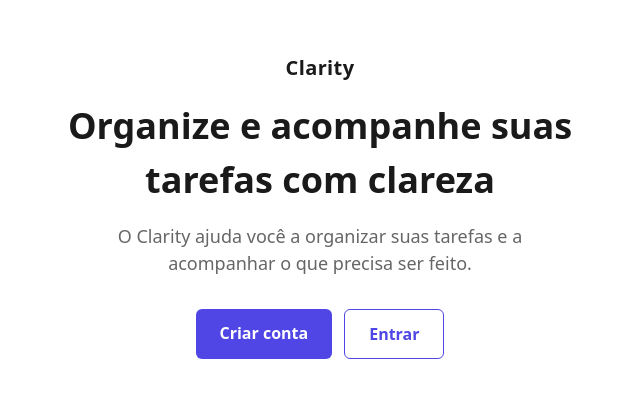
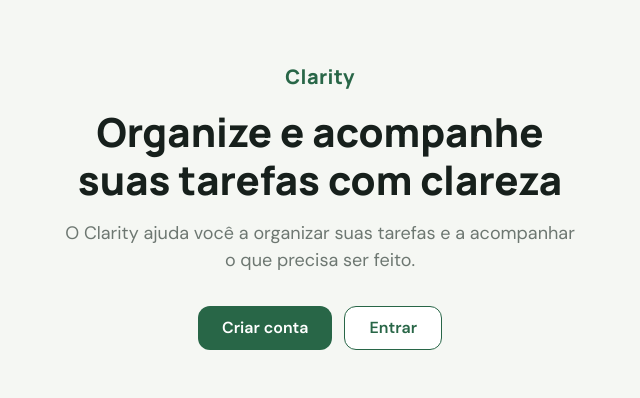
Before and after one commit to juniormps/clarity, a React (Vite) app in the folder client/: page / in a window 1280 px wide. Shown: the part 194-592 px from the top of the page, without its empty margins (320-960 px from the left). Built offline with nearby package versions, Linux system fonts and the light colour scheme; no server answers.

Commit message:
style(home): aplica design tokens e tipografia à landing page
- adiciona tokens globais de cor, espaçamento, raio, sombra e tipografia
- carrega fontes DM Sans e Manrope via Google Fonts
- refatora HomePage para consumir os tokens
- melhora foco visível e suporte a prefers-reduced-motion

```diff
--- a/client/index.html
+++ b/client/index.html
@@ -4,6 +4,12 @@
     <meta charset="UTF-8" />
     <meta name="viewport" content="width=device-width, initial-scale=1.0" />
     <title>Clarity</title>
+    <link rel="preconnect" href="https://fonts.googleapis.com" />
+    <link rel="preconnect" href="https://fonts.gstatic.com" crossorigin />
+    <link
+      href="https://fonts.googleapis.com/css2?family=DM+Sans:wght@400;500;600;700&family=Manrope:wght@600;700;800&display=swap"
+      rel="stylesheet"
+    />
   </head>
   <body>
     <div id="root"></div>
--- a/client/src/index.css
+++ b/client/src/index.css
@@ -1,3 +1,63 @@
+:root {
+  /* Cores de texto e superfícies */
+  --color-text: #17201c;
+  --color-text-muted: #6d7771;
+  --color-text-placeholder: #9aa49e;
+  --color-border: #dfe5df;
+  --color-surface: #ffffff;
+  --color-background: #f5f7f3;
+
+  /* Cores da marca */
+  --color-primary: #286647;
+  --color-primary-dark: #1e4e37;
+  --color-primary-soft: #e8f2eb;
+  --color-accent: #ef7d67;
+
+  /* Estados */
+  --color-error: #b91c1c;
+
+  /* Foco */
+  --color-focus-ring: rgba(40, 102, 71, 0.3);
+  --focus-ring: 3px solid var(--color-focus-ring);
+  --focus-ring-offset: 3px;
+
+  /* Tipografia */
+  --font-body: "DM Sans", system-ui, -apple-system, BlinkMacSystemFont,
+    "Segoe UI", Roboto, sans-serif;
+  --font-heading: "Manrope", "DM Sans", system-ui, sans-serif;
+
+  /* Escala de espaçamento (base 4px) */
+  --space-1: 4px;
+  --space-2: 8px;
+  --space-3: 12px;
+  --space-4: 16px;
+  --space-5: 20px;
+  --space-6: 24px;
+  --space-8: 32px;
+  --space-10: 40px;
+  --space-12: 48px;
+  --space-16: 64px;
+  --space-20: 80px;
+
+  /* Raios de borda */
+  --radius-sm: 8px;
+  --radius-md: 12px;
+  --radius-lg: 16px;
+  --radius-pill: 999px;
+
+  /* Sombras */
+  --shadow-card: 0 18px 50px rgba(34, 55, 43, 0.08);
+
+  /* Controles */
+  --control-min-height: 44px;
+  --control-radius: var(--radius-md);
+  --control-transition: 150ms ease;
+
+  /* Layout */
+  --content-max-width: 1080px;
+  --page-gutter: var(--space-4);
+}
+
 *,
 *::before,
 *::after {
@@ -7,20 +67,49 @@
 }
 
 html {
-  font-family: system-ui, -apple-system, BlinkMacSystemFont, 'Segoe UI', Roboto,
-    Oxygen, Ubuntu, Cantarell, sans-serif;
-  line-height: 1.5;
-  -webkit-font-smoothing: antialiased;
-  -moz-osx-font-smoothing: grayscale;
+  min-width: 320px;
+  -webkit-text-size-adjust: 100%;
 }
 
 body {
   min-height: 100vh;
-  background-color: #ffffff;
-  color: #1a1a1a;
+  font-family: var(--font-body);
+  line-height: 1.5;
+  -webkit-font-smoothing: antialiased;
+  -moz-osx-font-smoothing: grayscale;
+  color: var(--color-text);
+  background-color: var(--color-background);
+}
+
+button,
+input,
+textarea,
+select {
+  font: inherit;
+  color: inherit;
+}
+
+input::placeholder,
+textarea::placeholder {
+  color: var(--color-text-placeholder);
+}
+
+button:not(:disabled) {
+  cursor: pointer;
 }
 
 :focus-visible {
-  outline: 2px solid #4f46e5;
-  outline-offset: 2px;
+  outline: var(--focus-ring);
+  outline-offset: var(--focus-ring-offset);
 }
+
+@media (prefers-reduced-motion: reduce) {
+  *,
+  *::before,
+  *::after {
+    scroll-behavior: auto !important;
+    transition-duration: 0.01ms !important;
+    animation-duration: 0.01ms !important;
+    animation-iteration-count: 1 !important;
+  }
+}
--- a/client/src/pages/HomePage.module.css
+++ b/client/src/pages/HomePage.module.css
@@ -4,53 +4,86 @@
   align-items: center;
   justify-content: center;
   min-height: 100vh;
-  padding: 2rem;
+  padding: var(--space-8) var(--page-gutter);
   text-align: center;
 }
 
 .brand {
+  font-family: var(--font-heading);
   font-size: 1.25rem;
-  font-weight: 700;
+  font-weight: 800;
   letter-spacing: 0.02em;
-  margin-bottom: 1rem;
+  color: var(--color-primary);
+  margin-bottom: var(--space-4);
 }
 
 .title {
-  font-size: 2.25rem;
-  font-weight: 700;
+  font-family: var(--font-heading);
+  font-size: 2rem;
+  font-weight: 800;
+  line-height: 1.2;
   max-width: 32rem;
-  margin-bottom: 1rem;
+  margin-bottom: var(--space-4);
 }
 
 .description {
   font-size: 1.125rem;
-  color: #666;
+  color: var(--color-text-muted);
   max-width: 32rem;
-  margin-bottom: 2rem;
+  margin-bottom: var(--space-8);
 }
 
 .actions {
   display: flex;
-  flex-wrap: wrap;
-  justify-content: center;
-  gap: 0.75rem;
+  flex-direction: column;
+  width: 100%;
+  max-width: 24rem;
+  gap: var(--space-3);
 }
 
 .primary,
 .secondary {
-  display: inline-block;
-  padding: 0.75rem 1.5rem;
-  border-radius: 0.375rem;
+  display: flex;
+  align-items: center;
+  justify-content: center;
+  min-height: var(--control-min-height);
+  padding: 0 var(--space-6);
+  border-radius: var(--control-radius);
   font-weight: 600;
   text-decoration: none;
+  transition: background-color var(--control-transition),
+    color var(--control-transition), border-color var(--control-transition);
 }
 
 .primary {
-  background-color: #4f46e5;
-  color: #ffffff;
+  background-color: var(--color-primary);
+  color: var(--color-surface);
 }
 
 .secondary {
-  border: 1px solid #4f46e5;
-  color: #4f46e5;
+  border: 1px solid var(--color-primary);
+  color: var(--color-primary);
+  background-color: var(--color-surface);
 }
+
+@media (hover: hover) {
+  .primary:hover {
+    background-color: var(--color-primary-dark);
+  }
+
+  .secondary:hover {
+    background-color: var(--color-primary-soft);
+  }
+}
+
+@media (min-width: 480px) {
+  .title {
+    font-size: 2.5rem;
+  }
+
+  .actions {
+    flex-direction: row;
+    justify-content: center;
+    max-width: none;
+  }
+}
```
